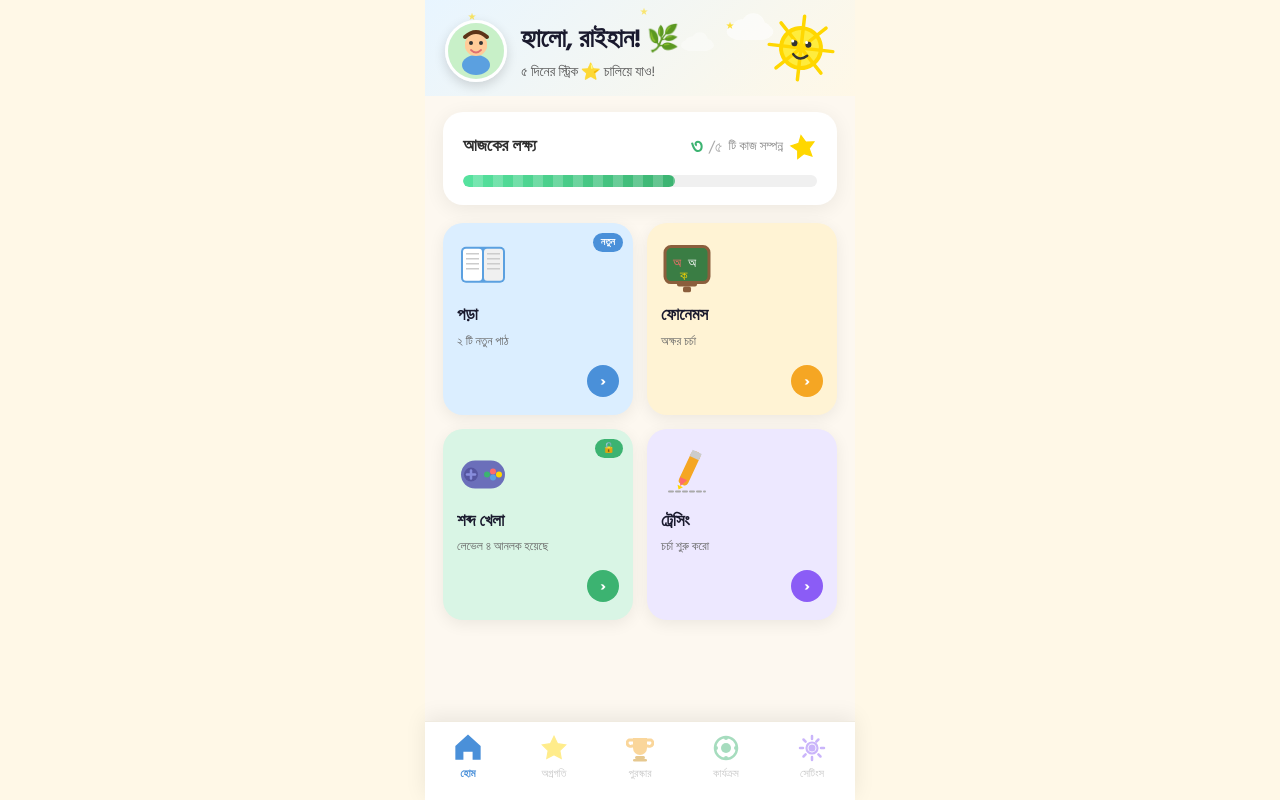
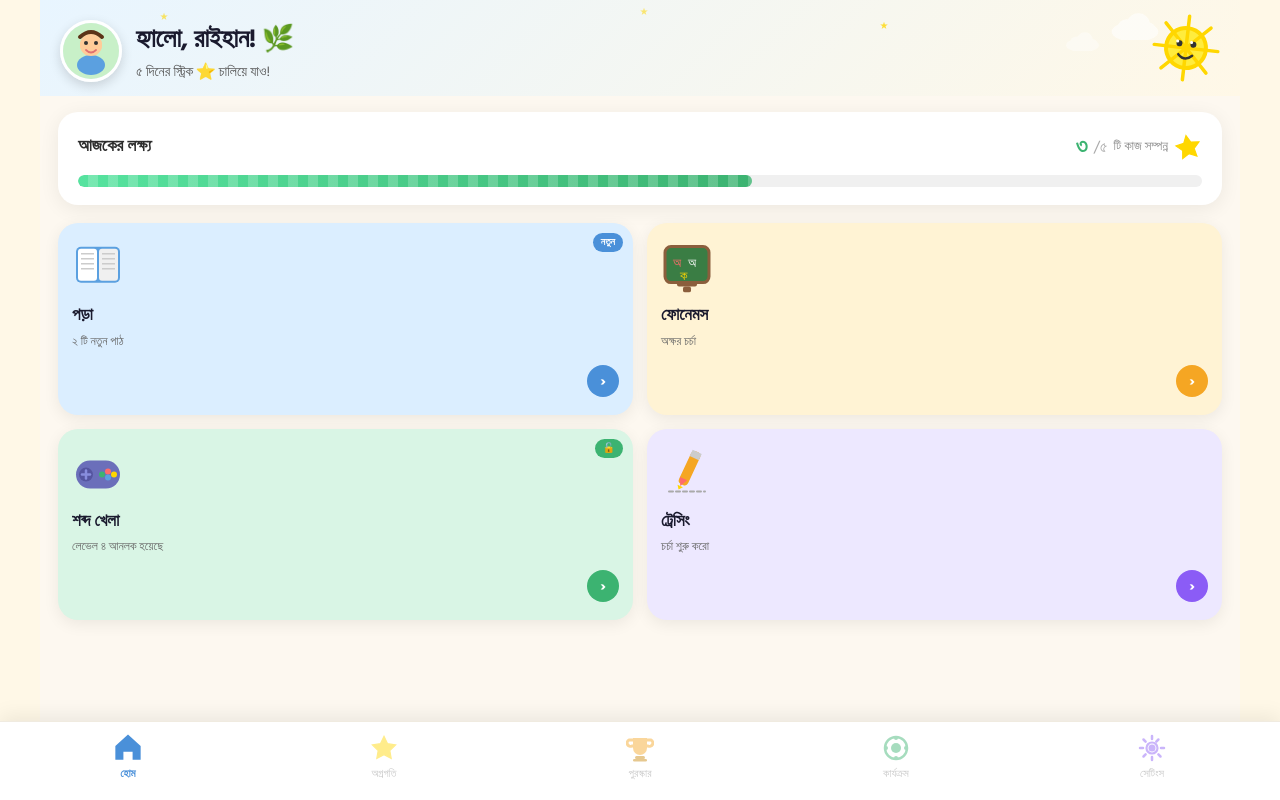
Before and after one commit to ahnafjahin2002/fff-thesis, a React (Vite) app in the folder client/: page / in a window 1280 px wide. Built offline with nearby package versions, Linux system fonts and the light colour scheme.

Commit message:
Make layout responsive and enable full desktop screen width

```diff
--- a/client/src/pages/DashboardPage.jsx
+++ b/client/src/pages/DashboardPage.jsx
@@ -30,12 +30,13 @@ styleEl.textContent = `
     --radius: 20px;
   }
   .app-wrap {
-    max-width: 430px;
+  width: 100%;
+  max-width: 1200px;
   margin: 0 auto;
   min-height: 100vh;
   background: var(--bg);
   position: relative;
-    overflow: hidden;
+  overflow-x: hidden;
   padding-bottom: 90px;
 }
   .page { display: none; }
@@ -850,7 +851,7 @@ export default function App() {
 
       {/* Bottom Nav */}
       <div style={{position:"fixed",bottom:0,left:"50%",transform:"translateX(-50%)",
-        width:"100%",maxWidth:430,background:"white",
+        width:"100%",maxWidth:"100%",background:"white",
         borderTop:"1px solid #f0ebe0",
         boxShadow:"0 -4px 20px rgba(0,0,0,.08)",
         display:"flex",justifyContent:"space-around",alignItems:"center",
```
Lines whose indentation alone changed are shown as unchanged.
